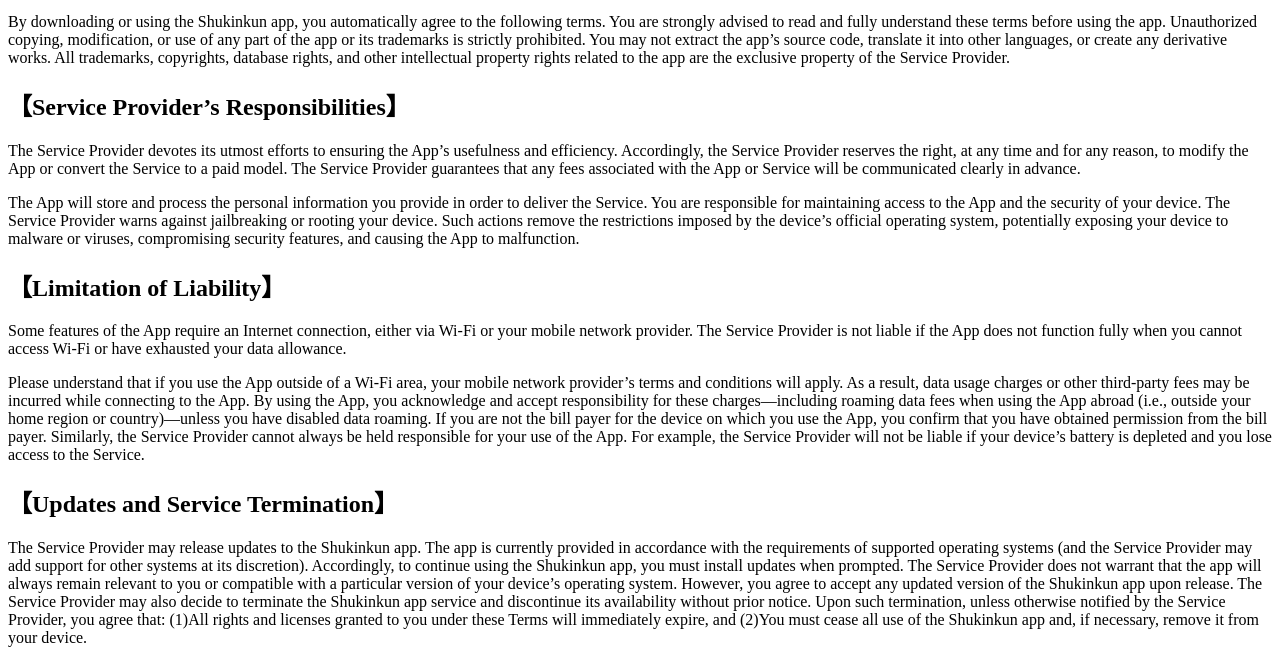
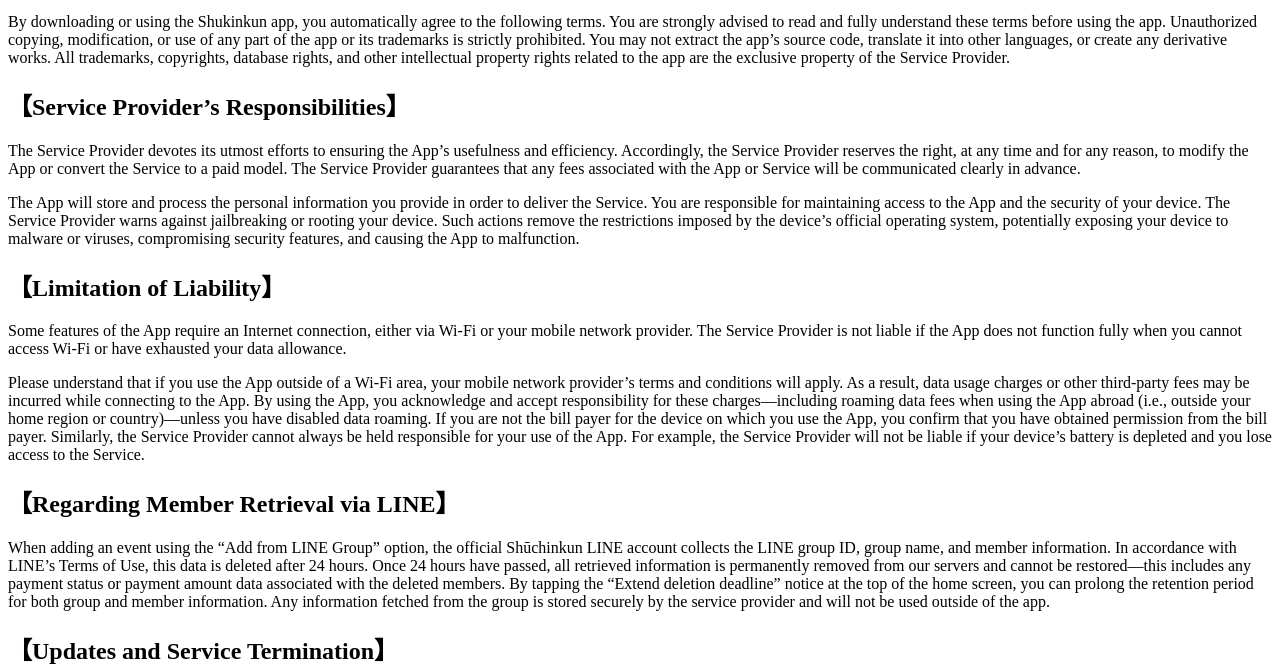
Before and after one commit to tanochan-sakonyan/tanochan-sakonyan.github.io, a plain HTML site: page terms_of_service_en.html in a window 1280 px wide. Shown: the part 166-830 px from the top of the page. Drawn offline with Linux system fonts and the light colour scheme.

Commit message:
利用規約とプライバシーポリシーを更新

```diff
--- a/terms_of_service_en.html
+++ b/terms_of_service_en.html
@@ -70,6 +70,21 @@
       access to the Service.
     </p>
 
+    <h2>【Regarding Member Retrieval via LINE】</h2>
+
+    <p>
+      When adding an event using the “Add from LINE Group” option, the official
+      Shūchinkun LINE account collects the LINE group ID, group name, and member
+      information. In accordance with LINE’s Terms of Use, this data is deleted
+      after 24 hours. Once 24 hours have passed, all retrieved information is
+      permanently removed from our servers and cannot be restored—this includes
+      any payment status or payment amount data associated with the deleted
+      members. By tapping the “Extend deletion deadline” notice at the top of
+      the home screen, you can prolong the retention period for both group and
+      member information. Any information fetched from the group is stored
+      securely by the service provider and will not be used outside of the app.
+    </p>
+
     <h2>【Updates and Service Termination】</h2>
     <p>
       The Service Provider may release updates to the Shukinkun app. The app is
```
Also changed, not shown: privacy_policy.html (+5 -4 lines), privacy_policy_en.html (+6 -0 lines), terms_of_service.html (+5 -0 lines).
